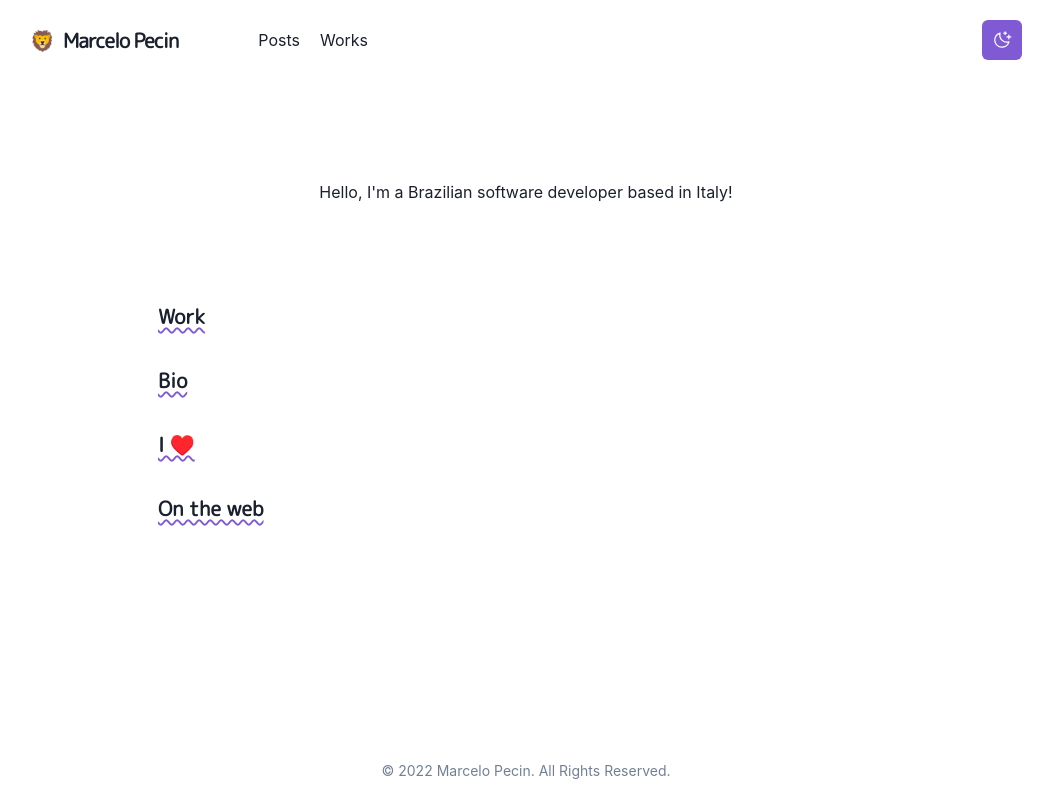
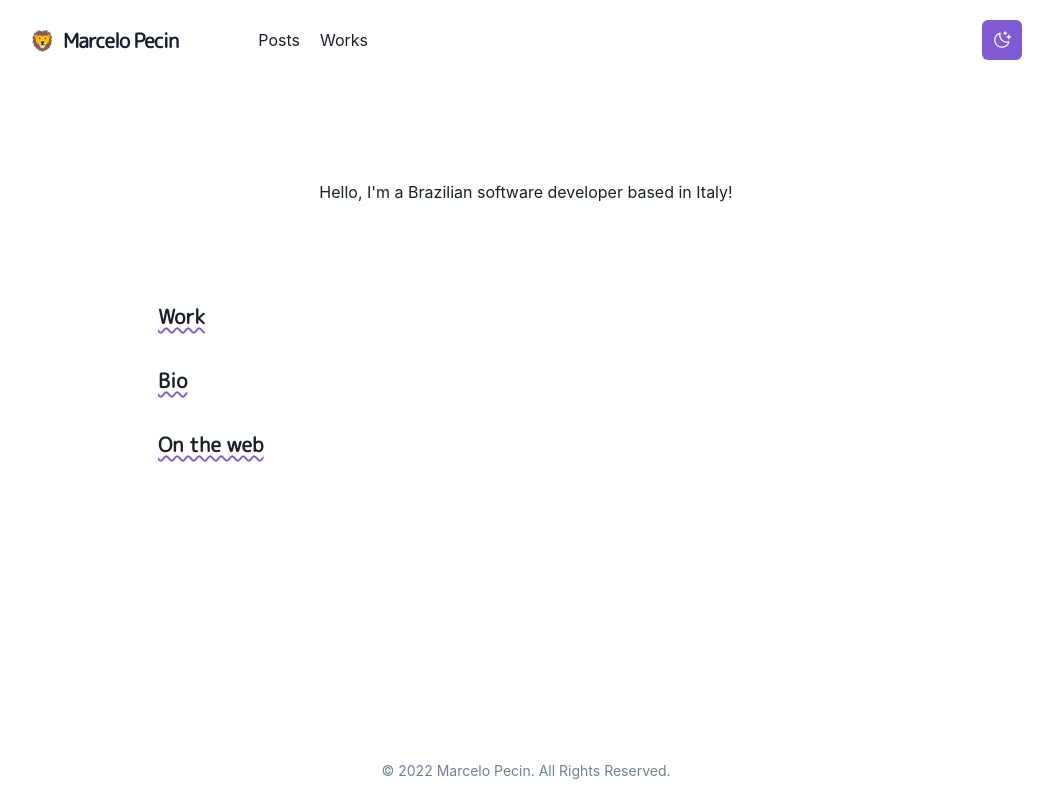
Before and after one commit to avuenja/website, a Next.js app: page / in a window 1280 px wide. Shown: the whole page, without its empty margins (114-1167 px from the left). Built offline with nearby package versions, Linux system fonts and the light colour scheme.

Commit message:
feat: Posts and Works pages, updated README.md

```diff
--- a/src/pages/index.tsx
+++ b/src/pages/index.tsx
@@ -24,10 +24,6 @@ const Home: NextPage = () => {
         <SectionTitle>Bio</SectionTitle>
       </Section>
 
-      <Section delay={0.3}>
-        <SectionTitle>I ♥️</SectionTitle>
-      </Section>
-
       <Section delay={0.4}>
         <SectionTitle>On the web</SectionTitle>
       </Section>
```
Also changed, not shown: src/pages/posts.tsx (added, +7 -0 lines), src/pages/works.tsx (added, +7 -0 lines), 1 other file (tests, documents, lock files or other folders).
